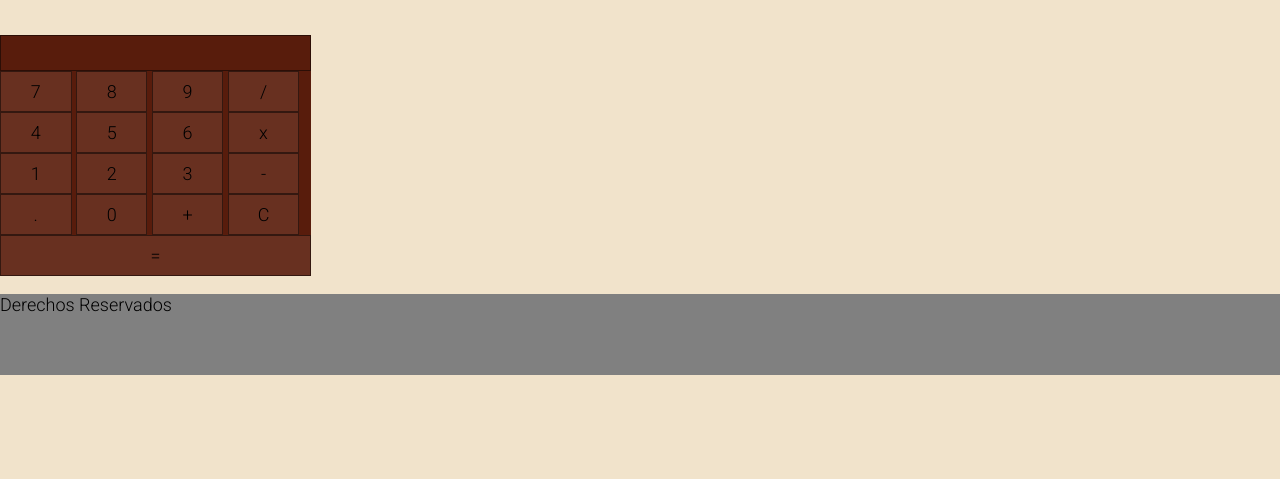
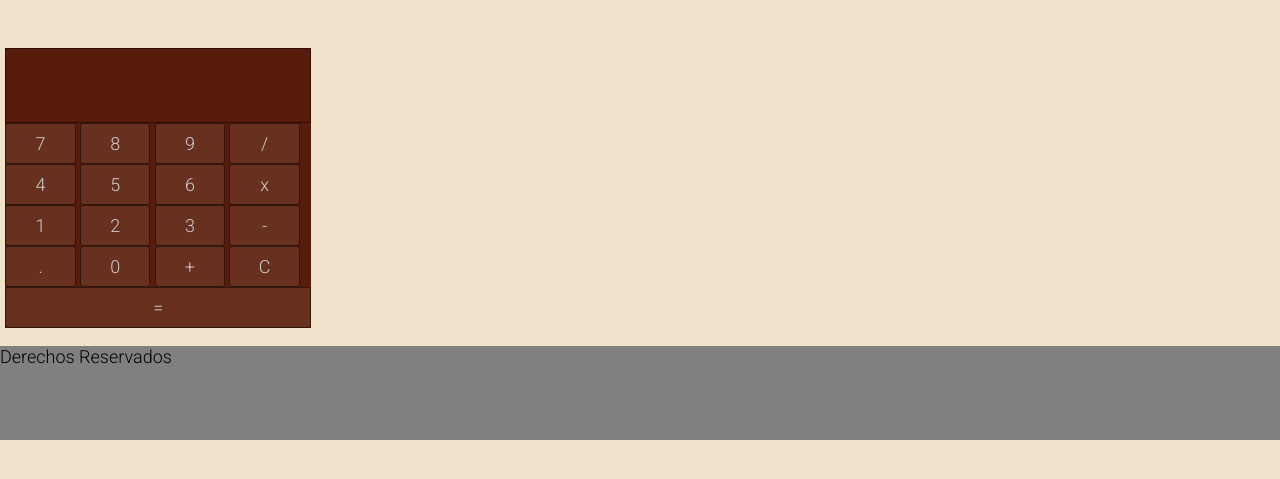
Before and after one commit to Mangostar1/Porfolio, a PHP site: the page made by ejercicios web.html in a window 1280 px wide. Shown: the part 63-542 px from the top of the page. Run offline with PHP 8.4, Linux system fonts and the light colour scheme.

Commit message:
Etilos mas refinados a la calculadora, falta centrar un poco los botones

```diff
--- a/css/index.css
+++ b/css/index.css
@@ -66,6 +66,10 @@ body{
     background-color: var(--color1);
 }
 
+main{
+    margin-left: .3em;
+}
+
 footer{
     grid-column: 1 /span 3;
     grid-row: 3 / 4;
@@ -86,7 +90,9 @@ footer{
 
 #resultados{
     width: 100%;
-    height: 2em;
+    height: 3em;
+
+    font-size: 25px;
 
     background-color: var(--color4);
     color: var(--colorWithe);
@@ -98,7 +104,13 @@ footer{
     width: 23%;
 
     background-color: rgb(241, 227, 203, 0.1);
+    color: rgb(207, 207, 207);
     border: 1px solid rgb(0, 0, 0, 0.5);
+    border-radius: 3px;
+}
+
+.buttons:hover{
+    background-color: rgba(241, 227, 203, 0.288);
 }
 
 #igual{
```
